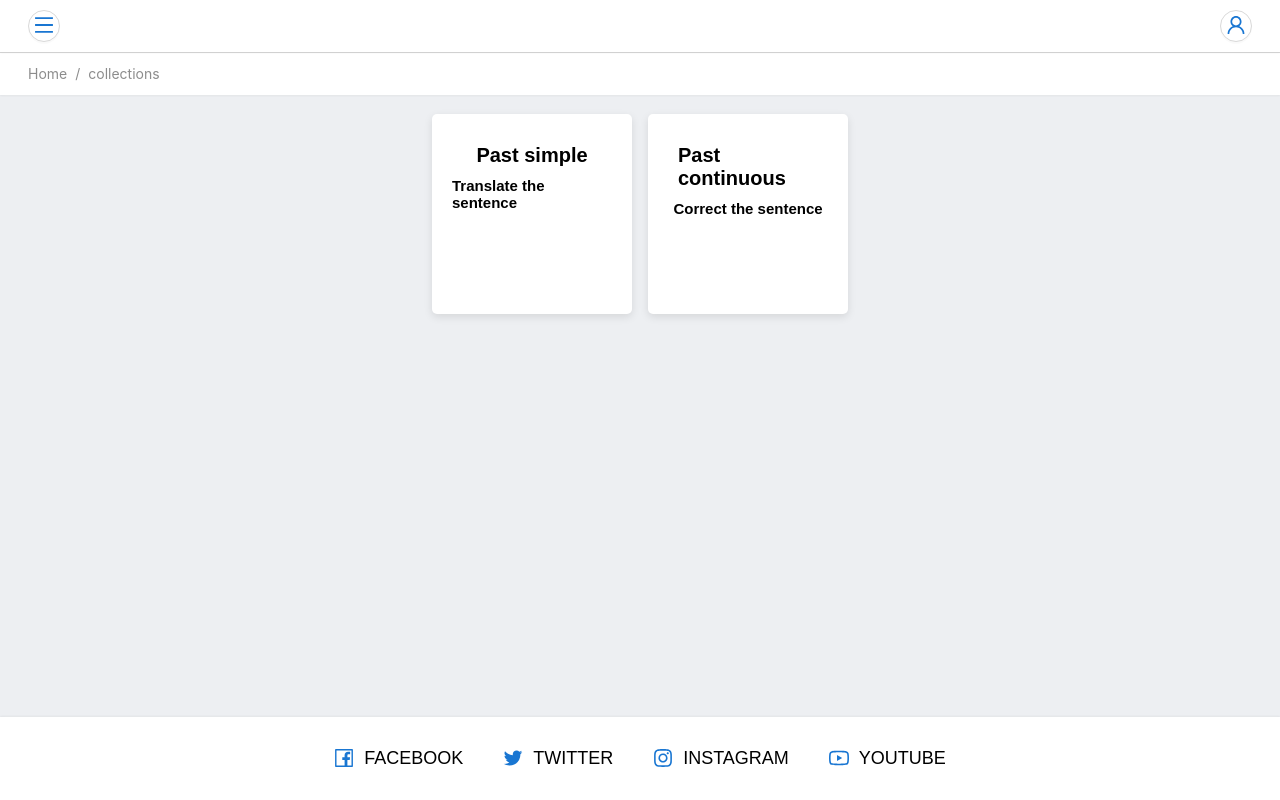
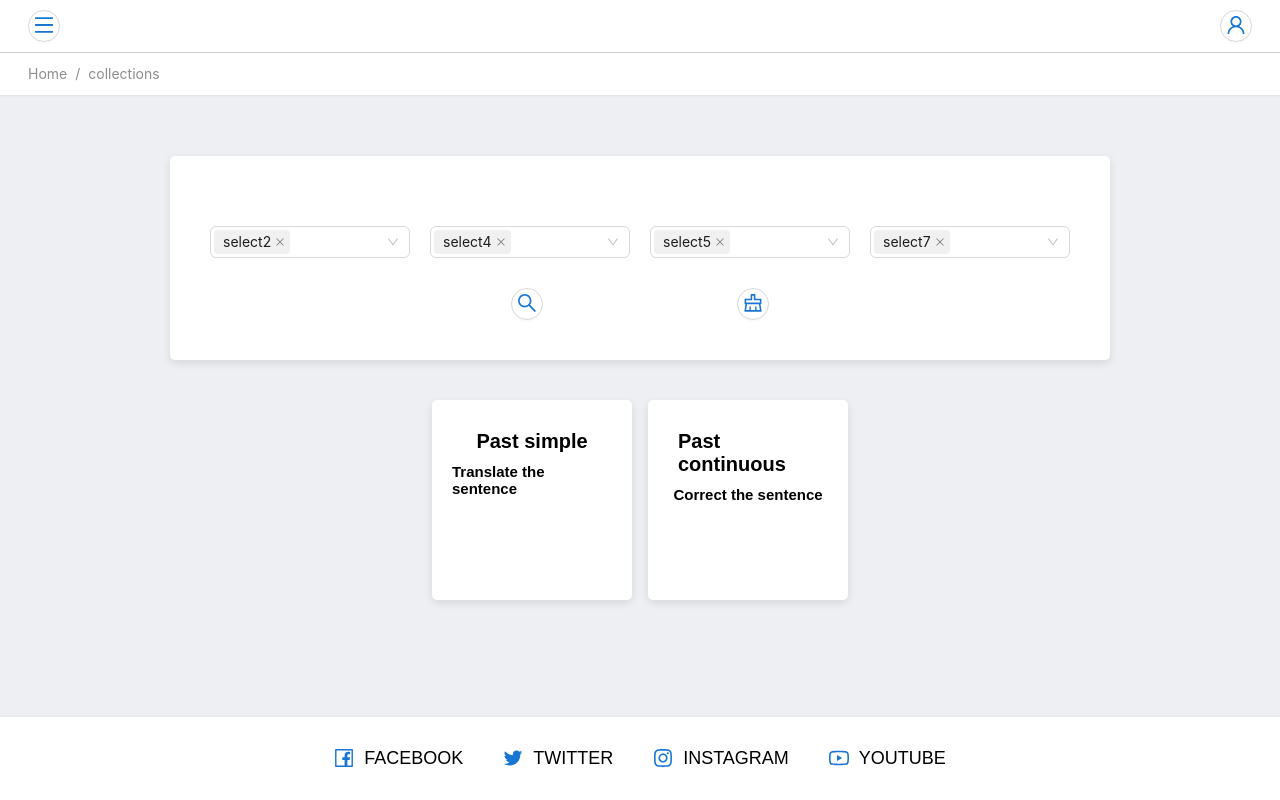
Before and after one commit to Vlad777mykola/easyway-client, a React (Vite) app: page /collections in a window 1280 px wide. Built offline with nearby package versions, Linux system fonts and the light colour scheme.

Commit message:
feat(filter): create filter component

```diff
--- a/src/modules/collections/Collections.tsx
+++ b/src/modules/collections/Collections.tsx
@@ -1,11 +1,15 @@
 import { ReactNode } from 'react';
 import { ListCollections } from './ListCollections';
-import { DEFAULT_COLLECTIONS } from '@/shared/constants/data';
+import { DEFAULT_COLLECTIONS, selectData } from '@/shared/constants/data';
 import styles from './collections.module.css';
+import { Filter } from '../filter/Filter';
 
 export const Collections = (): ReactNode => {
 	return (
 		<div className={styles.collectionsContainer}>
+			<div className={styles.filter}>
+				<Filter selectData={[...selectData]} />
+			</div>
 			<ListCollections data={DEFAULT_COLLECTIONS} />
 		</div>
 	);
--- a/src/modules/collections/collections.module.css
+++ b/src/modules/collections/collections.module.css
@@ -1,3 +1,7 @@
 .collectionsContainer {
 	margin: 20px;
 }
+
+.filter {
+	margin-bottom: 40px;
+}
--- /dev/null
+++ b/src/modules/filter/Filter.tsx
@@ -0,0 +1,80 @@
+import { useEffect, useState } from 'react';
+import { Select } from '@/ui-components/Select';
+import styles from './filter.module.css';
+import { WrapperCard } from '@/ui-components/Wrapper-card';
+import { CircleButton } from '@/ui-components/CircleButton';
+import { Icon } from '@/ui-components/Icon';
+
+type SelectValue = {
+	[key: string]: string[];
+};
+
+type SelectData = {
+	id: string;
+	keyValue: string;
+	selectData: string[];
+	defaultValue: string[];
+	label: string;
+};
+
+type Props = {
+	selectData: SelectData[];
+};
+
+export const Filter = ({ selectData }: Props) => {
+	const [selectValue, setSelectValue] = useState<SelectValue>({});
+
+	useEffect(() => {
+		let defaultValues = {};
+		selectData.forEach((item) => {
+			defaultValues = { ...defaultValues, [item.keyValue]: item.defaultValue };
+		});
+		setSelectValue({ ...defaultValues });
+	}, []);
+
+	const handleChange = (key: string, value: string[]) => {
+		setSelectValue({ ...selectValue, [key]: value });
+	};
+
+	const search = (selectedValues: SelectValue) => {
+		const result = selectData.map((item) => {
+			return { ...item, selectData: [...selectedValues[item.keyValue]] };
+		});
+
+		return result;
+	};
+
+	const clear = () => {
+		setSelectValue({});
+	};
+
+	return (
+		<WrapperCard>
+			<div className={styles.filterContainer}>
+				{[...selectData].map((item) => {
+					const key: string = item.keyValue;
+					return (
+						<div key={item.keyValue} className={styles.selectContainer}>
+							<Select
+								className={styles.select}
+								mode="multiple"
+								placeholder={item.label}
+								value={selectValue[key]}
+								onChange={(value) => handleChange(item.keyValue, value)}
+								options={[...item.selectData.map((option) => ({ value: option, label: option }))]}
+							/>
+						</div>
+					);
+				})}
+			</div>
+			<div className={styles.buttonsContainer}>
+				<CircleButton onClick={() => search(selectValue)}>
+					<Icon icon="search" />
+				</CircleButton>
+				<CircleButton onClick={clear}>
+					<Icon icon="clear" />
+				</CircleButton>
+			</div>
+		</WrapperCard>
+	);
+};
--- /dev/null
+++ b/src/modules/filter/filter.module.css
@@ -0,0 +1,22 @@
+.filterContainer {
+  display: flex;
+  flex-wrap: wrap;
+  justify-content: center;
+  max-width: 1200px;
+  margin: 30px auto;
+  gap: 10px 20px;
+}
+
+.selectContainer {
+  width: 200px;
+}
+
+.select {
+  min-width: 200px;
+}
+
+.buttonsContainer {
+  width: 30%;
+  display: flex;
+  justify-content: space-between;
+}
--- a/src/shared/constants/data.ts
+++ b/src/shared/constants/data.ts
@@ -42,3 +42,34 @@ export const DEFAULT_COLLECTIONS = [
 		taskList: DEFAULT_TEST_2.map((i) => i.id),
 	},
 ];
+
+export const selectData = [
+	{
+		id: '1',
+		keyValue: 'selectKey1',
+		selectData: ['select1', 'select2'],
+		defaultValue: ['select2'],
+		label: 'label of filter',
+	},
+	{
+		id: '2',
+		keyValue: 'selectKey2',
+		selectData: ['select3', 'select4'],
+		defaultValue: ['select4'],
+		label: 'label of filter',
+	},
+	{
+		id: '3',
+		keyValue: 'selectKey3',
+		selectData: ['select5', 'select6'],
+		defaultValue: ['select5'],
+		label: 'label of filter',
+	},
+	{
+		id: '4',
+		keyValue: 'selectKey4',
+		selectData: ['select7', 'select8'],
+		defaultValue: ['select7'],
+		label: 'label of filter',
+	},
+];
--- a/src/ui-components/Icon/Icon.tsx
+++ b/src/ui-components/Icon/Icon.tsx
@@ -14,6 +14,8 @@ import {
 	TwitterOutlined,
 	LeftOutlined,
 	RightOutlined,
+	SearchOutlined,
+	ClearOutlined,
 } from '@ant-design/icons';
 
 import styles from './icon.module.css';
@@ -29,6 +31,8 @@ const IconVariants = {
 	twitter: TwitterOutlined,
 	left: LeftOutlined,
 	right: RightOutlined,
+	search: SearchOutlined,
+	clear: ClearOutlined,
 };
 
 export type IconVariantsType = keyof typeof IconVariants;
--- /dev/null
+++ b/src/ui-components/Select/Select.tsx
@@ -0,0 +1,6 @@
+import { Select as SelectAnt } from 'antd';
+import type { SelectProps } from 'antd';
+
+export const Select = ({ ...props }: SelectProps) => {
+	return <SelectAnt {...props} />;
+};
--- /dev/null
+++ b/src/ui-components/Select/index.ts
@@ -0,0 +1 @@
+export { Select } from './Select';
```
